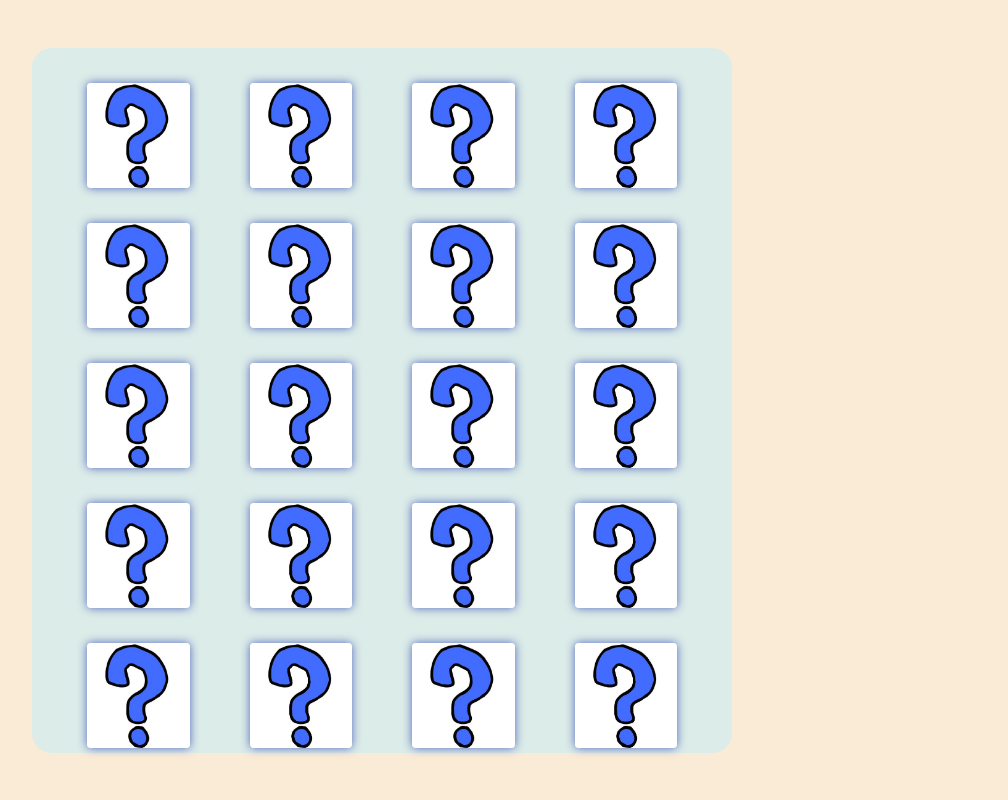
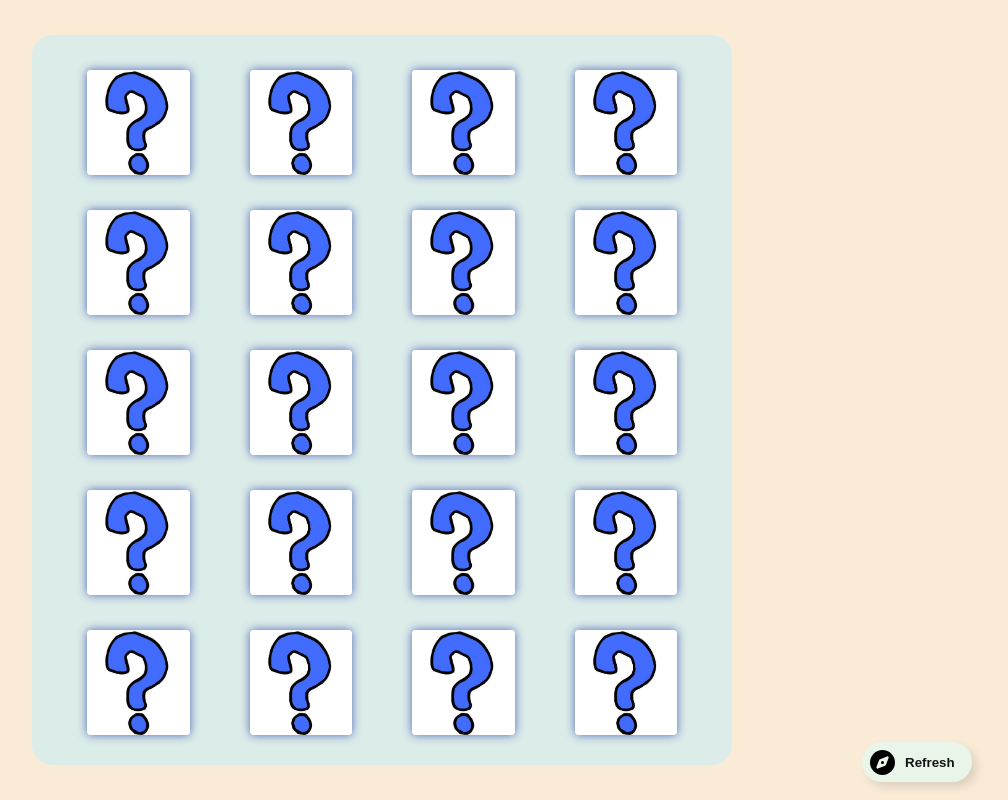
Before and after one commit to bhabinexpert/Guessing_Game, a plain HTML site: page index.html in a window 1280 px wide. Shown: the whole page, without its empty margins (258-1266 px from the left). Drawn offline with Linux system fonts and the light colour scheme.

Commit message:
finished

```diff
--- a/Css/style.css
+++ b/Css/style.css
@@ -13,7 +13,7 @@ body {
   width: 700px;
   background: #baecfc79;
   /* padding: 40px; */
-  height: 705px;
+  height: 730px;
   max-height: 100vh;
   /* overflow-y: auto; */
   /* box-sizing: border-box; */
@@ -77,6 +77,52 @@ body {
 
 }
 
-/* img{
-   background-color: rgb(242, 156, 28);
-} */
+.button-box{
+    position: fixed;
+    bottom: 18px;
+    right: 50px;
+}
+
+.button {
+  width: 110px;
+  height: 40px;
+  display: flex;
+  align-items: center;
+  justify-content: flex-start;
+  gap: 10px;
+  background-color: rgba(214, 255, 250, 0.483);
+  border-radius: 30px;
+  color: rgb(19, 19, 19);
+  font-weight: 600;
+  border: none;
+  position: relative;
+  cursor: pointer;
+  transition-duration: .2s;
+  box-shadow: 5px 5px 10px rgba(0, 0, 0, 0.116);
+  padding-left: 8px;
+  transition-duration: .5s;
+}
+
+.svgIcon {
+  height: 25px;
+  transition-duration: 1.5s;
+}
+
+.bell path {
+  fill: rgb(19, 19, 19);
+}
+
+.button:hover {
+  background-color: rgb(192, 255, 20);
+  transition-duration: .5s;
+}
+
+.button:active {
+  transform: scale(0.97);
+  transition-duration: .2s;
+}
+
+.button:hover .svgIcon {
+  transform: rotate(250deg);
+  transition-duration: 1.5s;
+}
--- a/JavaScript/game.js
+++ b/JavaScript/game.js
@@ -14,7 +14,8 @@ const imgList = [
     img0, img1, img2, img3, img4, img5, img6, img7, img8, img9
 ]
 
-const shuffledImg = imgList.sort(() => 0.5 - Math.random());
+const shuffledImg = imgList.sort(() => 0.5 - Math.random()); // shuffle the image randomly
+console.log(shuffledImg)
 
 const cards = document.querySelectorAll('.row img, .row-2 img, .row-3 img, .row-4 img, .row-5 img');
 
@@ -58,3 +59,19 @@ cards.forEach((card, index) =>{
 
     });
 });
+
+document.getElementById("refreshBtn").addEventListener("click", () => {
+  // Reshuffle images
+  const newShuffledImg = imgList.sort(() => 0.5 - Math.random());
+
+  // Reset each card
+  cards.forEach((card, index) => {
+    card.src = "/images/question.png";          // Reset image
+    card.dataset.flipped = "false";             // Mark as not flipped
+    card.dataset.img = newShuffledImg[index];   // Assign new random image
+  });
+
+  // Clear flipped cards and unlock board
+  flippedCards = [];
+  lockBoard = false;
+});
--- a/index.html
+++ b/index.html
@@ -44,6 +44,19 @@
 
         </div>
     </div>
+
+    <div class="button-box">
+        <button class="button" id="refreshBtn">
+            <svg class="svgIcon" viewBox="0 0 512 512" height="1em" xmlns="http://www.w3.org/2000/svg">
+                <path d="M256 512A256 256 0 1 0 256 0a256 256 0 1 0 0 512zm50.7-186.9L162.4 380.6c-19.4 7.5-38.5-11.6-31-31l55.5-144.3c3.3-8.5 9.9-15.1 18.4-18.4l144.3-55.5c19.4-7.5 38.5 11.6 31 31L325.1 306.7c-3.2 8.5-9.9 15.1-18.4 18.4zM288 256a32 32 0 1 0 -64 0 32 32 0 1 0 64 0z">
+                </path>
+            </svg> Refresh
+        </button>
+    </div>
+    <div class="display-message">
+        <div class="timer"></div>
+    </div>
+
 </body>
 <script src="/JavaScript/game.js"></script>
 </html>
```
Also changed, not shown: images/java.png.
